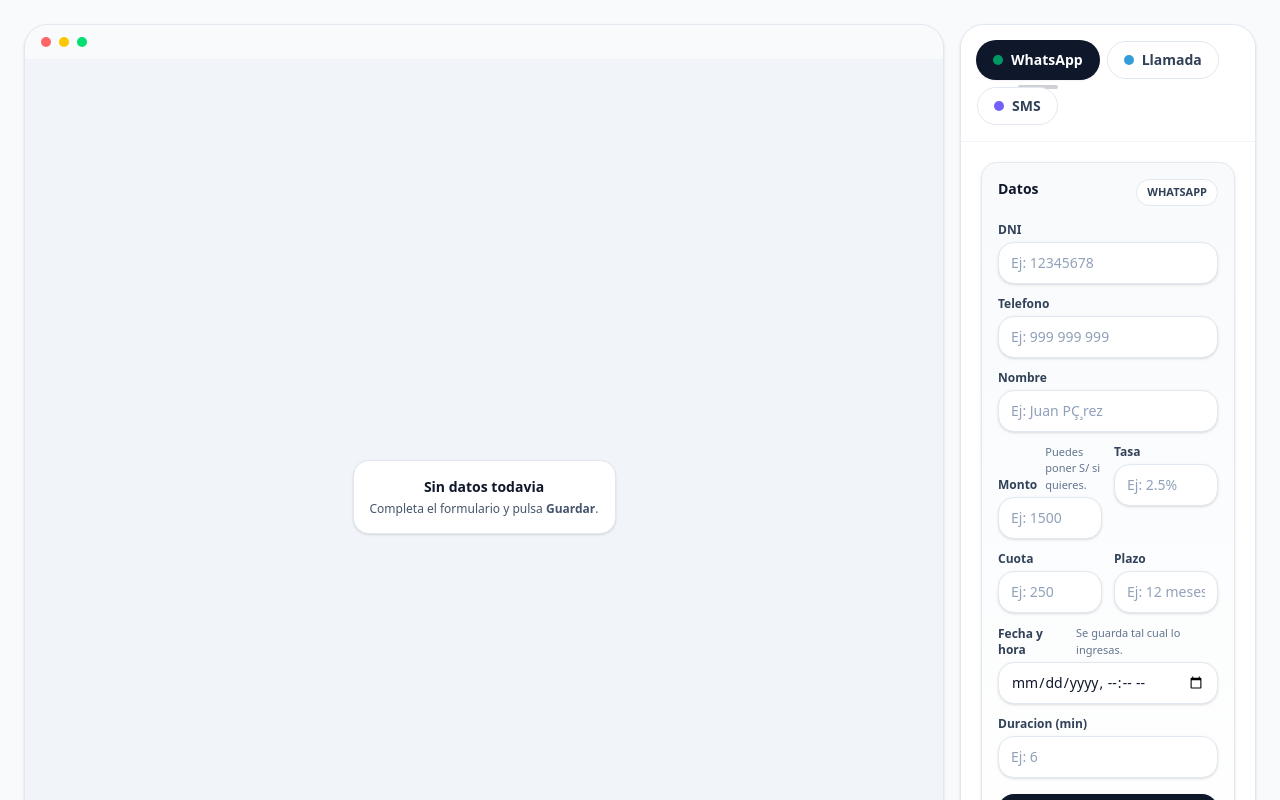
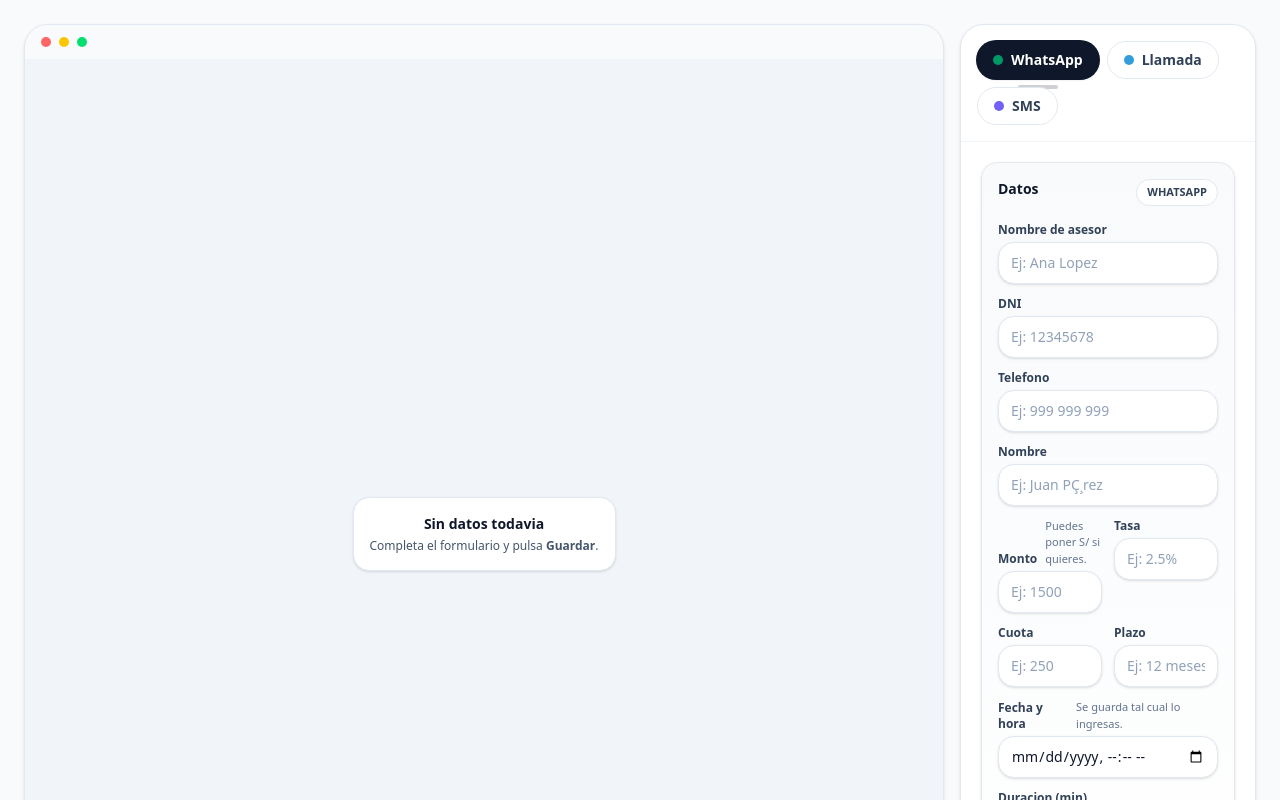
Before and after one commit to santiago305/creador-de-evidencias, a React (Vite) app: page / in a window 1280 px wide. Shown: the top 800 px of the page. Built offline with nearby package versions, Linux system fonts and the light colour scheme.

Commit message:
nuevo input y diseño terminado

```diff
--- a/src/App.tsx
+++ b/src/App.tsx
@@ -9,6 +9,7 @@ import type { ActiveDesign, FormState, SavedData } from "./types";
 export default function App() {
   const [activeDesign, setActiveDesign] = useState<ActiveDesign>("whatsapp");
   const [form, setForm] = useState<FormState>({
+    nombreAsesor: "",
     dni: "",
     telefono: "",
     nombre: "",
--- a/src/components/Form/DataForm.tsx
+++ b/src/components/Form/DataForm.tsx
@@ -32,6 +32,12 @@ export function DataForm({
         </div>
 
         <div className="grid grid-cols-1 gap-3">
+          <Input
+            label="Nombre de asesor"
+            value={form.nombreAsesor}
+            onChange={onChange("nombreAsesor")}
+            placeholder="Ej: Ana Lopez"
+          />
           <Input
             label="DNI"
             value={form.dni}
--- a/src/components/Preview/PreviewBlock.tsx
+++ b/src/components/Preview/PreviewBlock.tsx
@@ -22,6 +22,7 @@ export function PreviewBlock({ title, badge, data }: PreviewBlockProps) {
       {/* content */}
       <div className="p-4 space-y-3">
         <div className="grid grid-cols-1 gap-2">
+          <Row k="Nombre de asesor" v={data.nombreAsesor} />
           <Row k="DNI" v={data.dni} />
           <Row k="Telefono" v={data.telefono} />
           <Row k="Nombre" v={data.nombre} />
--- a/src/components/Preview/WhatsappPieces.tsx
+++ b/src/components/Preview/WhatsappPieces.tsx
@@ -220,7 +220,7 @@ export function Bubble({
 
         <div
           className={[
-            "relative z-[200]",
+            "relative z-200",
             "rounded-[7.5px]",
             cornerCut,
             bubbleBg,
--- a/src/types.ts
+++ b/src/types.ts
@@ -3,6 +3,7 @@ import type { ChangeEvent } from "react";
 export type ActiveDesign = "whatsapp" | "llamada" | "sms";
 
 export interface FormState {
+  nombreAsesor: string;
   dni: string;
   telefono: string;
   nombre: string;
```
